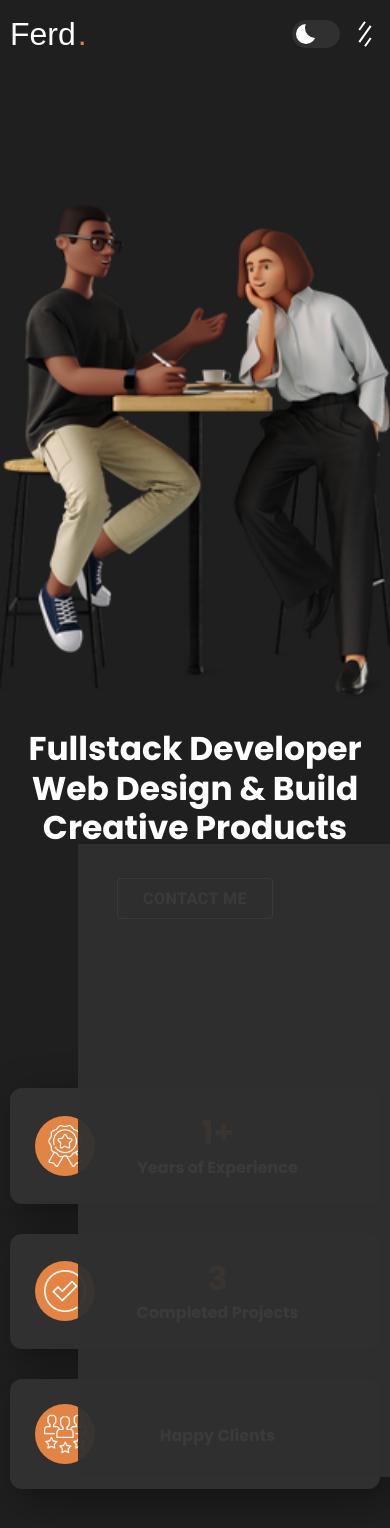
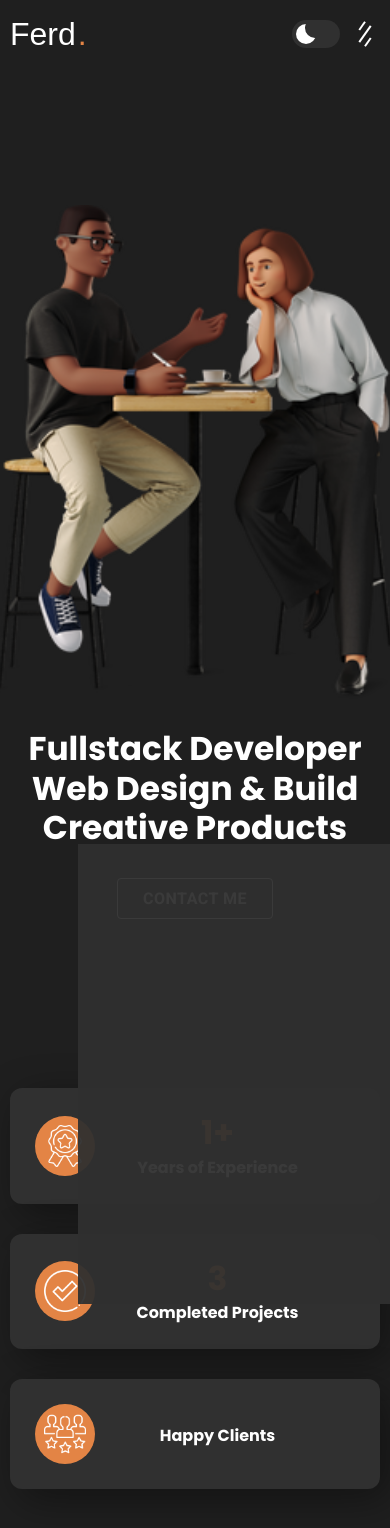
Before and after one commit to alfaniferdiansah/my-web-portofolio, a React (Create React App) app: page / in a window 390 px wide. Shown: the top 1528 px of the page. Built offline with nearby package versions, Linux system fonts and the light colour scheme; a web font is replaced by a local one.

Commit message:
update project-navbar responsive style

```diff
--- a/src/App.css
+++ b/src/App.css
@@ -405,7 +405,7 @@ body.active { overflow: hidden; }
   left: 20%;
   align-content: end;
   width: 80%;
-  height: 75%;
+  max-height: 80%;
   display: grid;
   opacity: 0.95;
   visibility: visible;
```
